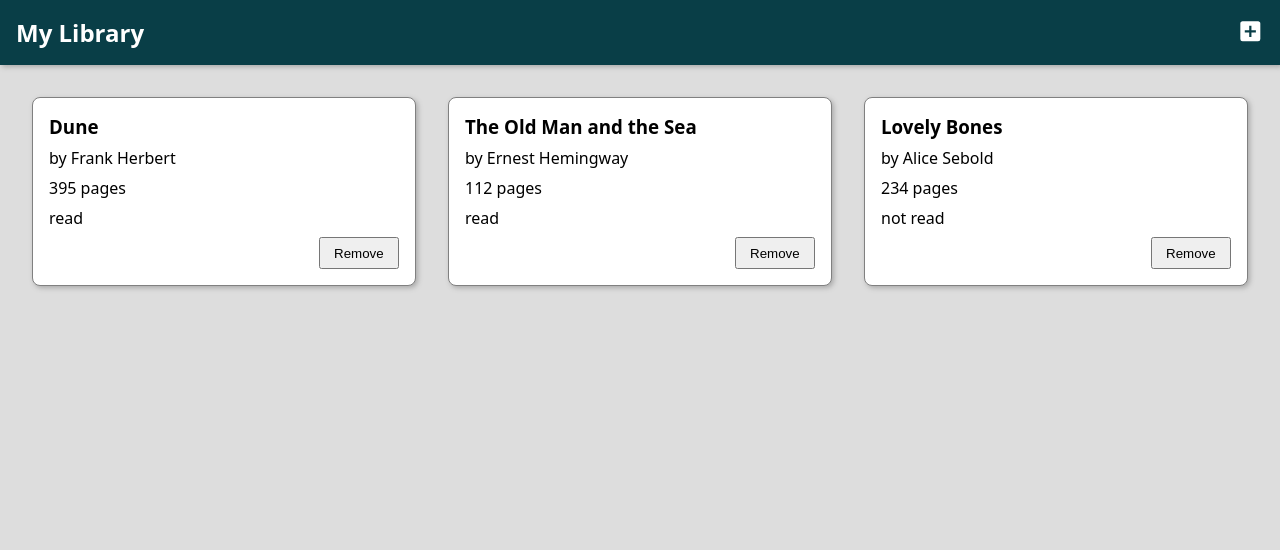
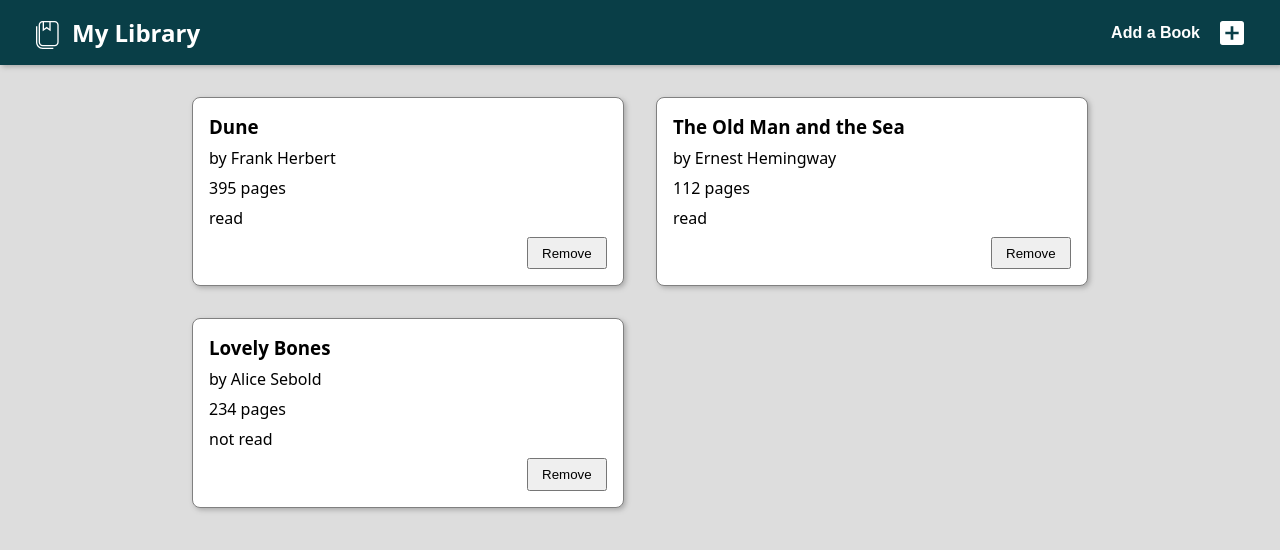
Before and after one commit to kgpolte/my-library, a website: page index.html in a window 1280 px wide. Drawn offline with Linux system fonts and the light colour scheme.

Commit message:
Update header styles

```diff
--- a/index.html
+++ b/index.html
@@ -9,8 +9,14 @@
 </head>
 <body>
   <div class="header">
-    <h2>My Library</h2>
+    <div class="logo">
+      <svg xmlns="http://www.w3.org/2000/svg" width="2em" height="2em" viewBox="0 0 24 24">
+        <path d="M8,3H17C18.66,3 20,4.34 20,6V19C20,20.66 18.66,22 17,22H8C6.34,22 5,20.66 5,19V6C5,4.34 6.34,3 8,3M8,4C6.9,4 6,4.9 6,6V19C6,20.1 6.9,21 8,21H17C18.1,21 19,20.1 19,19V6C19,4.9 18.1,4 17,4H14V10.7L11,8.6L8,10.7V4M13,4H9V8.78L11,7.38L13,8.78V4M8,24C5.24,24 3,21.76 3,19V7H4V19C4,21.21 5.79,23 8,23H16V24H8Z" />
+      </svg>
+      <h2>My Library</h2>
+    </div>
     <button id="add" type="button">
+      Add a Book
       <svg
         xmlns="http://www.w3.org/2000/svg"
         width="2em"
--- a/style.css
+++ b/style.css
@@ -19,32 +19,59 @@
   background: rgb(9, 62, 71);
   box-sizing: border-box;
   width: 100%;
-  padding: 1em;
+  padding: 1em 2em;
   box-shadow: 2px 2px 5px #aaa;
   display: grid;
   grid-template-columns: 1fr max-content;
+  gap: 2em;
 }
 
-.header > h2 {
+.logo {
+  display: flex;
+  gap: 0.5em;
+  align-items: center;
+}
+
+.logo > svg {
+  fill: #fff;
+}
+
+.logo > h2 {
   color: #fff;
+  width: max-content;
 }
 
 .header > button {
   background: none;
   border-style: none;
+  color: #fff;
+  font-weight: bold;
+  font-size: 1rem;
+
+  display: flex;
+  align-items: center;
+  gap: 1em;
+  transition: filter 200ms;
 }
 .header > button:hover {
-  filter: drop-shadow(0px 0px 2px #aaa);
+  filter: drop-shadow(0px 0px 2px rgba(255, 255, 255, 0.5));
+  transition: filter 200ms ;
 }
 
 .header > button > svg {
   fill: #fff;
 }
 
+#main {
+  display: flex;
+  width: 100%;
+  justify-content: center;
+}
+
 #books {
+  width: 70%;
   display: grid;
-  grid-template-columns: repeat(auto-fit, minmax(250px, 1fr));
-  justify-content: start;
+  grid-template-columns: repeat(auto-fit, minmax(300px, 1fr));
   height: fit-content;
   gap: 2rem;
   padding: 2rem;
```
